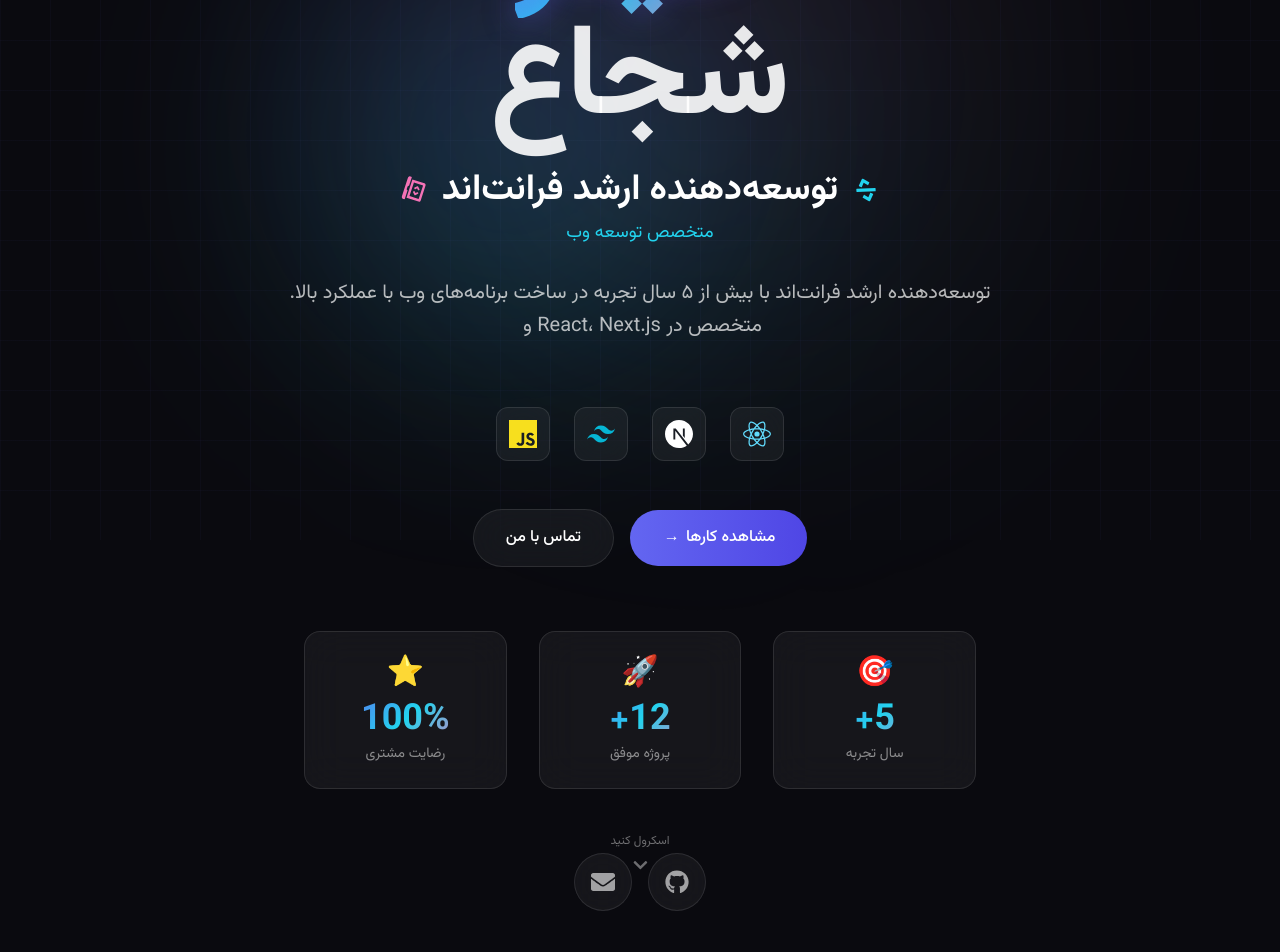
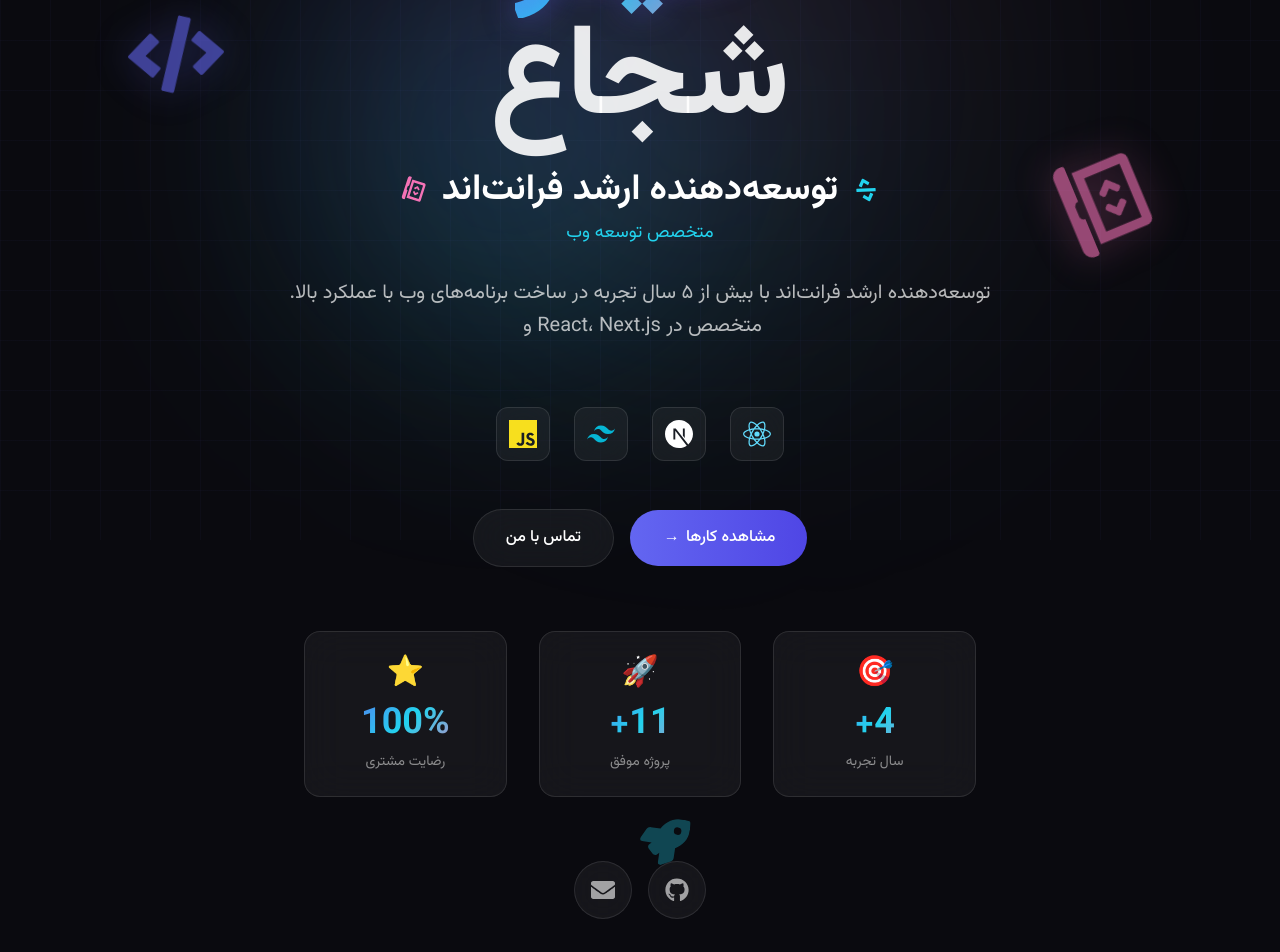
Before and after one commit to hidarshoja/resume-my, a React (Vite) app: page / in a window 1280 px wide. Shown: the part 260-1212 px from the top of the page. Built offline with nearby package versions, Linux system fonts and the light colour scheme.

Commit message:
Enhance Home component with new StatCounter for animated statistics, add floating icons for improved visual engagement, and refactor scroll indicator into a dynamic icon. Update imports and adjust animation durations for better user experience.

```diff
--- a/src/pages/Home.jsx
+++ b/src/pages/Home.jsx
@@ -1,7 +1,7 @@
-import { useEffect, useRef } from 'react';
-import { motion, useScroll, useTransform } from 'framer-motion';
+import { useEffect, useRef, useState } from 'react';
+import { motion, useScroll, useTransform, useMotionValue, useSpring } from 'framer-motion';
 import { Link } from 'react-router-dom';
-import { FaGithub, FaEnvelope, FaChevronDown, FaCode, FaLaptopCode, FaServer } from 'react-icons/fa';
+import { FaGithub, FaEnvelope, FaCode, FaLaptopCode, FaServer, FaRocket, FaStar, FaCog } from 'react-icons/fa';
 import { SiReact, SiNextdotjs, SiTailwindcss, SiJavascript } from 'react-icons/si';
 import TypewriterText from '../components/TypewriterText';
 import { useLanguage } from '../context/LanguageContext';
@@ -30,9 +30,27 @@ export default function Home() {
   const baseTextEN = 'Senior Frontend Developer with 5+ years of experience building high-performance web applications.';
 
   const stats = [
-    { value: '5+', label: isRTL ? 'سال تجربه' : 'Years Experience', icon: '🎯' },
-    { value: '12+', label: isRTL ? 'پروژه موفق' : 'Projects Done', icon: '🚀' },
-    { value: '100%', label: isRTL ? 'رضایت مشتری' : 'Client Satisfaction', icon: '⭐' },
+    {
+      value: 5,
+      suffix: '+',
+      label: isRTL ? 'سال تجربه' : 'Years Experience',
+      icon: '🎯',
+      duration: 8, // خیلی یواش‌تر - 8 ثانیه
+    },
+    {
+      value: 12,
+      suffix: '+',
+      label: isRTL ? 'پروژه موفق' : 'Projects Done',
+      icon: '🚀',
+      duration: 6, // یواش‌تر - 6 ثانیه
+    },
+    {
+      value: 100,
+      suffix: '%',
+      label: isRTL ? 'رضایت مشتری' : 'Client Satisfaction',
+      icon: '⭐',
+      duration: 2.5, // تندتر - 2.5 ثانیه
+    },
   ];
 
   const techStack = [
@@ -229,22 +247,7 @@ export default function Home() {
             className="grid grid-cols-3 gap-4 md:gap-8 max-w-2xl mx-auto mb-16"
           >
             {stats.map((stat, index) => (
-              <motion.div
-                key={index}
-                whileHover={{ scale: 1.05, y: -5 }}
-                className="glass rounded-2xl p-6 text-center cursor-default"
-              >
-                <div className="text-3xl mb-2">{stat.icon}</div>
-                <motion.div
-                  initial={{ scale: 0 }}
-                  animate={{ scale: 1 }}
-                  transition={{ delay: 1.8 + index * 0.1, type: 'spring' }}
-                  className="text-3xl md:text-4xl font-bold gradient-text"
-                >
-                  {stat.value}
-                </motion.div>
-                <div className="text-white/50 text-sm mt-1">{stat.label}</div>
-              </motion.div>
+              <StatCounter key={index} stat={stat} delay={1.8 + index * 0.1} />
             ))}
           </motion.div>
 
@@ -276,23 +279,133 @@ export default function Home() {
           </motion.div>
         </div>
 
-        {/* Scroll Indicator */}
+        {/* Floating Icon - Center Bottom (replacing scroll indicator) */}
         <motion.div
-          initial={{ opacity: 0 }}
-          animate={{ opacity: 1 }}
-          transition={{ delay: 2.5 }}
+          initial={{ opacity: 0, scale: 0 }}
+          animate={{ opacity: 0.3, scale: 1 }}
+          transition={{ delay: 2.5, duration: 0.8 }}
           className="absolute bottom-10 left-1/2 transform -translate-x-1/2"
         >
           <motion.div
-            animate={{ y: [0, 10, 0] }}
-            transition={{ repeat: Infinity, duration: 2 }}
-            className="flex flex-col items-center gap-2 text-white/40"
+            animate={{
+              y: [0, -15, 0],
+              rotate: [0, 10, -10, 0]
+            }}
+            transition={{ repeat: Infinity, duration: 4, ease: 'easeInOut' }}
+            className="text-5xl"
           >
-            <span className="text-xs">{isRTL ? 'اسکرول کنید' : 'Scroll'}</span>
-            <FaChevronDown size={16} />
+            <FaRocket className="text-accent" />
           </motion.div>
         </motion.div>
       </div>
+
+      {/* Floating Icons - Left Side */}
+      <motion.div
+        initial={{ opacity: 0, x: -100 }}
+        animate={{ opacity: 0.6, x: 0 }}
+        transition={{ delay: 2, duration: 1 }}
+        className="fixed left-20 md:left-32 top-1/3 z-0"
+      >
+        <motion.div
+          animate={{
+            y: [0, -20, 0],
+            rotate: [0, 360]
+          }}
+          transition={{ repeat: Infinity, duration: 6, ease: 'easeInOut' }}
+          className="text-7xl md:text-8xl"
+        >
+          <FaCode className="text-primary drop-shadow-[0_0_20px_rgba(99,102,241,0.5)]" />
+        </motion.div>
+      </motion.div>
+
+      {/* Floating Icons - Right Side */}
+      <motion.div
+        initial={{ opacity: 0, x: 100 }}
+        animate={{ opacity: 0.6, x: 0 }}
+        transition={{ delay: 2.2, duration: 1 }}
+        className="fixed right-20 md:right-32 top-1/2 z-0"
+      >
+        <motion.div
+          animate={{
+            y: [0, 20, 0],
+            rotate: [360, 0]
+          }}
+          transition={{ repeat: Infinity, duration: 8, ease: 'easeInOut' }}
+          className="text-7xl md:text-8xl"
+        >
+          <FaLaptopCode className="text-accent-2 drop-shadow-[0_0_20px_rgba(244,114,182,0.5)]" />
+        </motion.div>
+      </motion.div>
     </div>
   );
 }
+
+// Stat Counter Component with different speeds
+function StatCounter({ stat, delay }) {
+  const [displayValue, setDisplayValue] = useState(0);
+  const { isRTL } = useLanguage();
+
+  useEffect(() => {
+    const startTime = Date.now();
+    const endValue = stat.value;
+    const duration = stat.duration * 1000; // Convert to milliseconds
+    let animationFrame;
+
+    const updateValue = () => {
+      const elapsed = Date.now() - startTime;
+      const progress = Math.min(elapsed / duration, 1);
+
+      // Easing function for smooth animation
+      const easeOutQuart = 1 - Math.pow(1 - progress, 4);
+      const currentValue = Math.floor(easeOutQuart * endValue);
+
+      setDisplayValue(currentValue);
+
+      if (progress < 1) {
+        animationFrame = requestAnimationFrame(updateValue);
+      } else {
+        setDisplayValue(endValue);
+      }
+    };
+
+    const timeout = setTimeout(() => {
+      updateValue();
+    }, delay * 1000);
+
+    return () => {
+      clearTimeout(timeout);
+      if (animationFrame) {
+        cancelAnimationFrame(animationFrame);
+      }
+    };
+  }, [stat.value, stat.duration, delay]);
+
+  return (
+    <motion.div
+      initial={{ opacity: 0, y: 50 }}
+      animate={{ opacity: 1, y: 0 }}
+      transition={{ delay, duration: 0.5 }}
+      whileHover={{ scale: 1.05, y: -5 }}
+      className="glass rounded-2xl p-6 text-center cursor-default"
+    >
+      <motion.div
+        initial={{ scale: 0 }}
+        animate={{ scale: 1 }}
+        transition={{ delay, type: 'spring', stiffness: 200 }}
+        className="text-3xl mb-2"
+      >
+        {stat.icon}
+      </motion.div>
+      <motion.div
+        key={displayValue}
+        initial={{ scale: 1.1, opacity: 0.7 }}
+        animate={{ scale: 1, opacity: 1 }}
+        transition={{ duration: 0.15 }}
+        className="text-3xl md:text-4xl font-bold gradient-text min-h-[3rem] flex items-center justify-center"
+      >
+        {displayValue}{stat.suffix}
+      </motion.div>
+      <div className="text-white/50 text-sm mt-1">{stat.label}</div>
+    </motion.div>
+  );
+}
```
